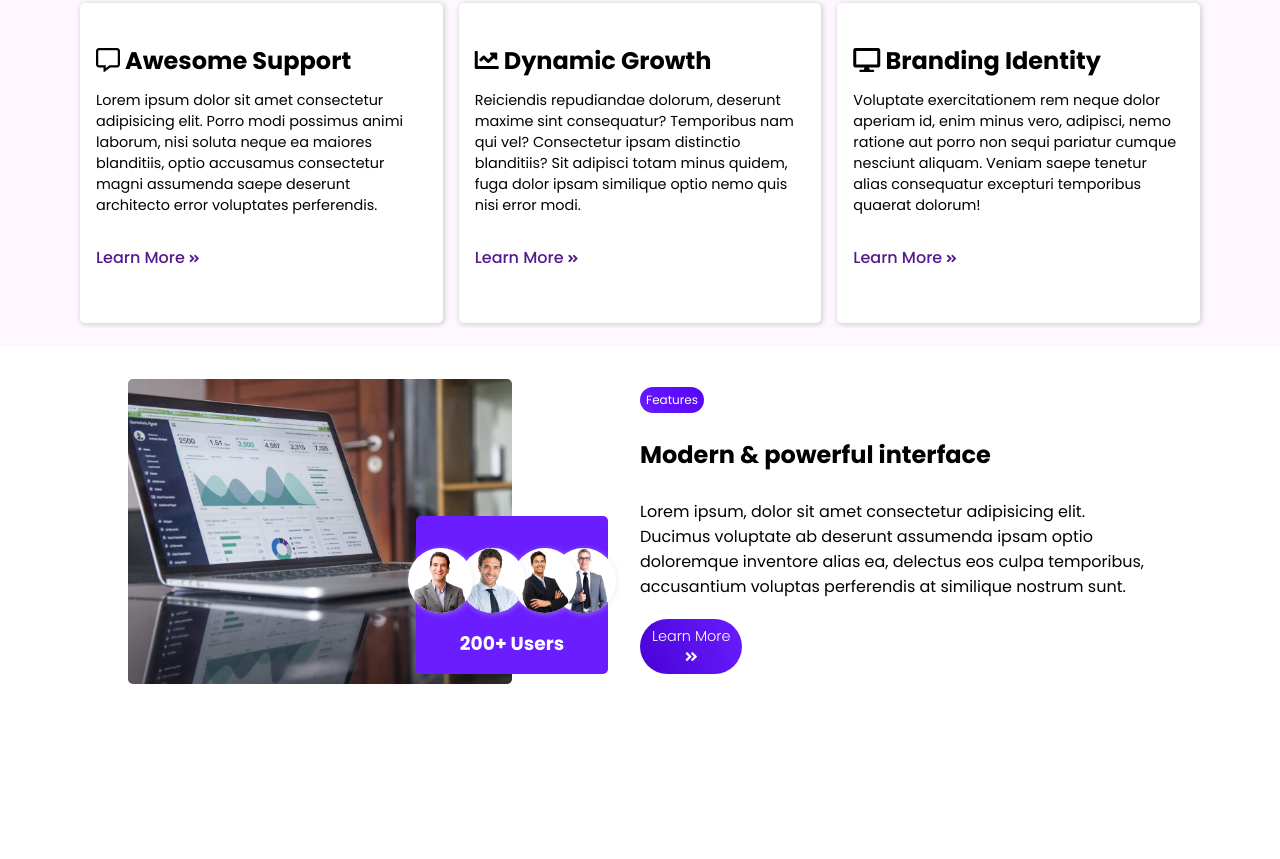
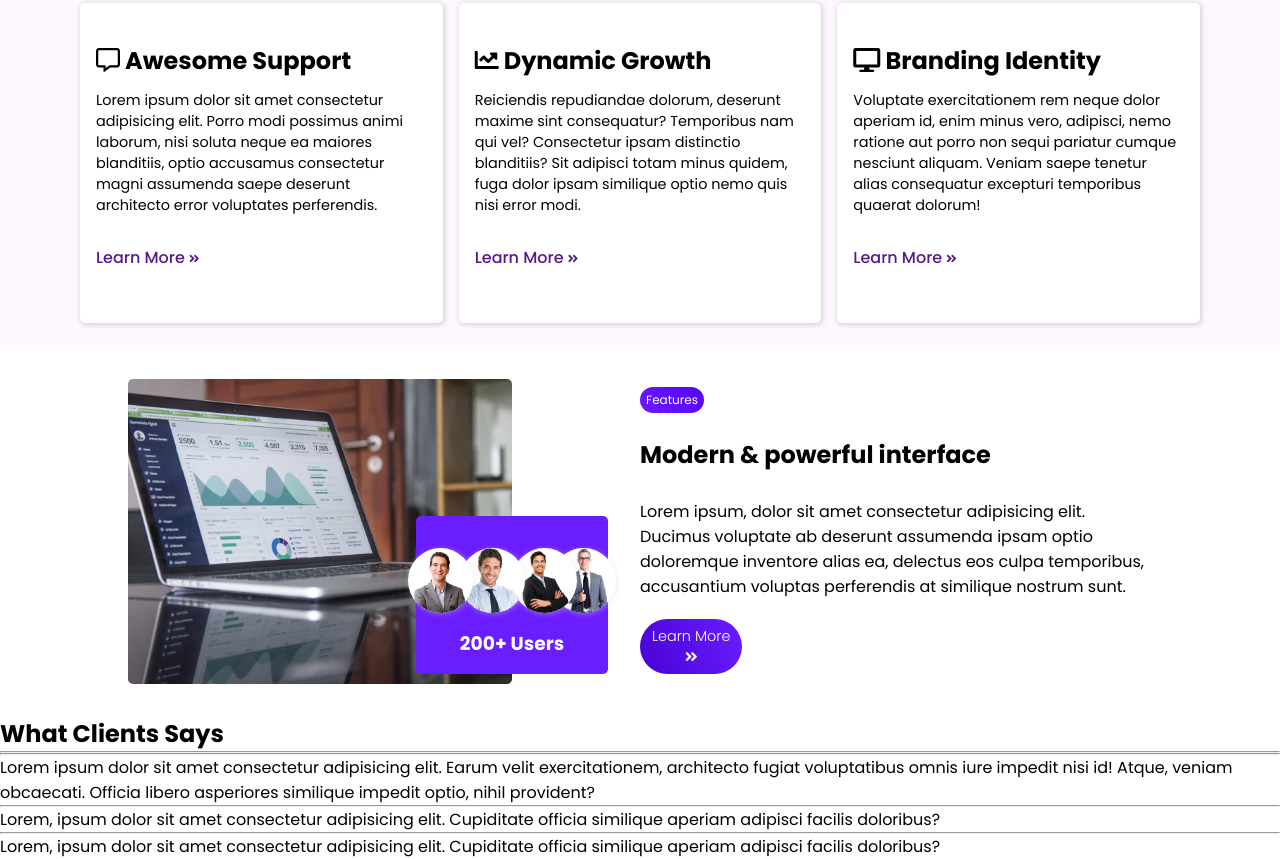
Before and after one commit to Zakarya07/E-boost, a plain HTML site: page index.html in a window 1280 px wide. Shown: the part 1093-1952 px from the top of the page. Before the commit the page ends 1809 px from the top, so only its background shows below. Drawn offline with Linux system fonts and the light colour scheme.

Commit message:
Section.clients_feedback (what clients says) (HTML)

```diff
--- a/index.html
+++ b/index.html
@@ -125,6 +125,26 @@
 
     </section>
 
+    <!-- SECTION CLIENTS SAY -->
+    <section class="clients_feedback">
+        <h1>What Clients Says</h1>
+
+        <hr>
+        <hr>
+        <p>Lorem ipsum dolor sit amet consectetur adipisicing elit. Earum velit exercitationem, architecto fugiat voluptatibus omnis iure impedit nisi id! Atque, veniam obcaecati. Officia libero asperiores similique impedit optio, nihil provident?</p>
+        <div class="clients_returns">
+            <div class="client_profile"></div>
+            <hr>
+            <p>Lorem, ipsum dolor sit amet consectetur adipisicing elit. Cupiditate officia similique aperiam adipisci facilis doloribus?</p>
+        </div>
+        <div class="clients_returns">
+            <div class="client_profile"></div>
+            <hr>
+            <p>Lorem, ipsum dolor sit amet consectetur adipisicing elit. Cupiditate officia similique aperiam adipisci facilis doloribus?</p>
+        </div>
+
+    </section>
+
 </body>
 
 </html>
```
